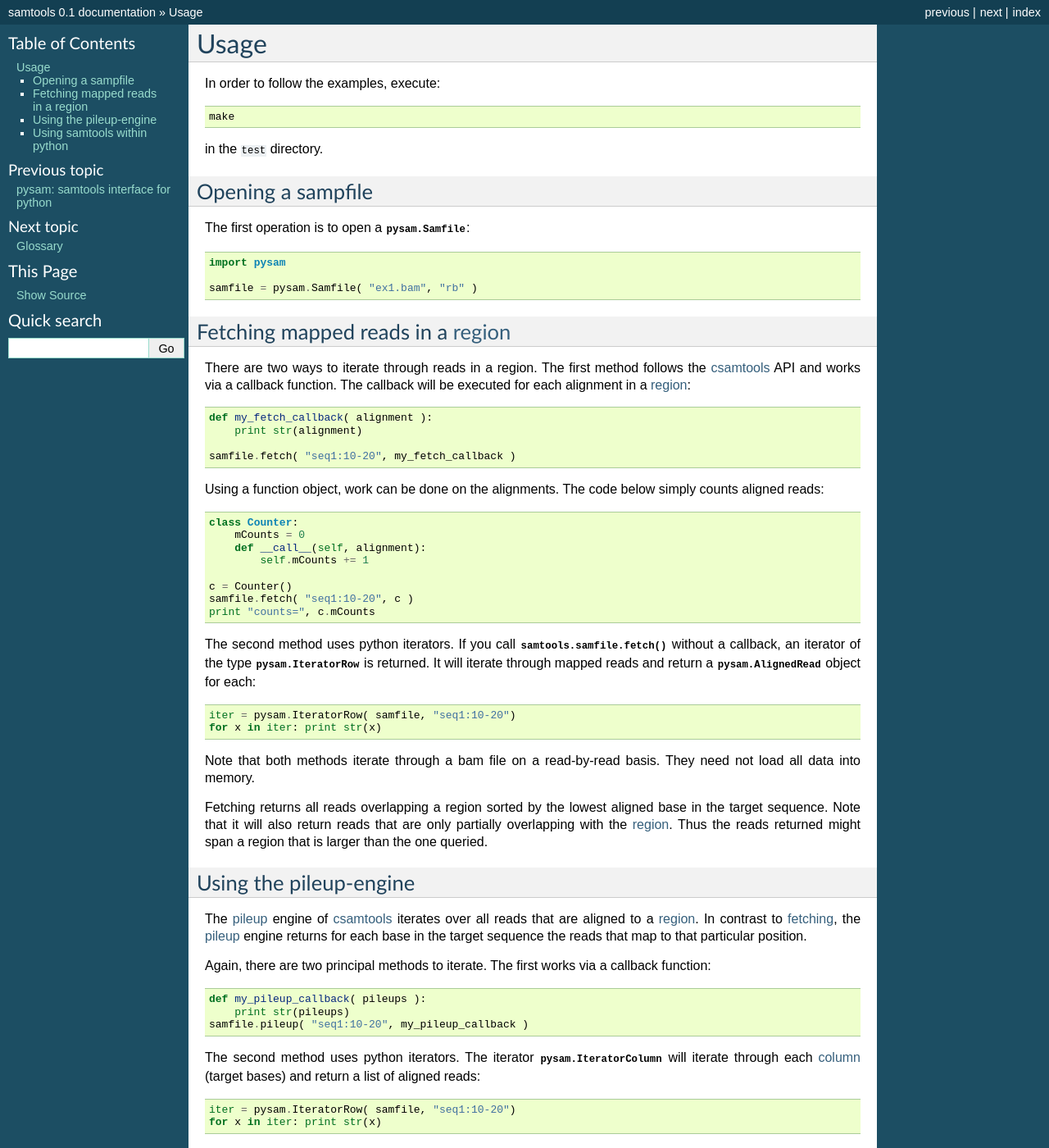
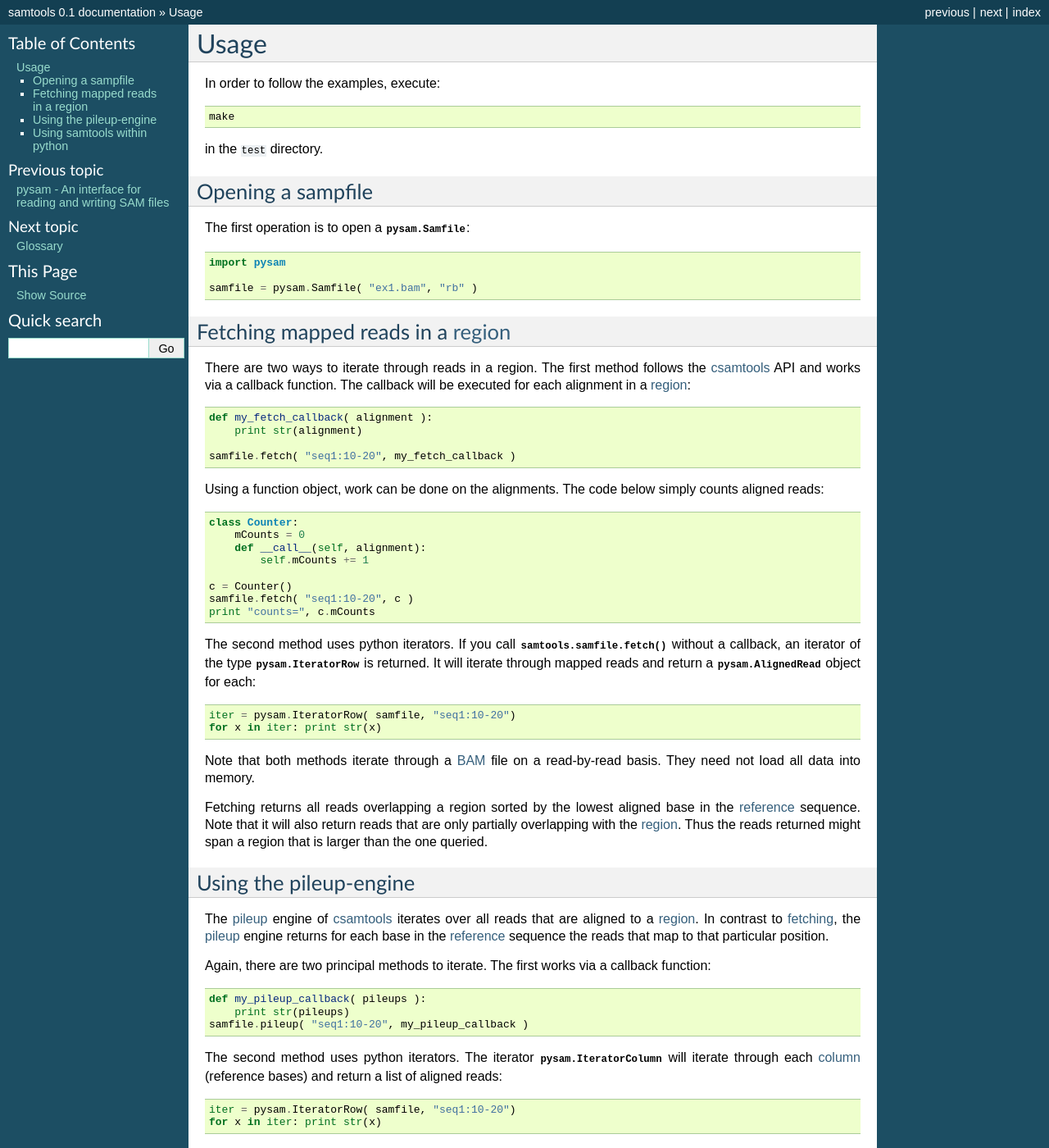
Before and after one commit to pysam-developers/pysam, a Sphinx documentation site: the page built from doc/usage.rst, in a window 1280 px wide and 1400 px high. Shown: the whole window at 82% size. Built offline with Sphinx 7.4.7, drawn with Linux system fonts in a browser that asks for light colours; pages that are not in the unit, such as notebooks, are missing from menus.

```diff
--- a/doc/contents.rst
+++ b/doc/contents.rst
@@ -8,7 +8,7 @@ pysam: samtools interface for python
 
 :Author: Andreas Heger, Tildon Grant Belgrad, Martin Goodson, Leo Goodstad
 :Date: |today|
-:Revision: $Id$
+:Version: |version|
 
 The *SAM/BAM* format is a way to store efficiently large numbers of alignments
 [Li2009]_, such as those routinely are created by next-generation sequencing
@@ -25,10 +25,11 @@ Contents
 .. toctree::
    :maxdepth: 2
 
+   api.rst
    usage.rst
    glossary.rst
-   api.rst
    developer.rst
+   release.rst
 
 Indices and tables
 ------------------
--- a/doc/glossary.rst
+++ b/doc/glossary.rst
@@ -15,7 +15,7 @@ Glossary
       A genomic region, stated relative to a reference sequence. Consists of reference name ('chr1'), start (100000), and end (200000). 0-based coordinates. Can be expressed as a string ('chr1:10000:20000')
 
    column
-      Reads that are aligned to a base in the :term:`target` sequence.
+      Reads that are aligned to a base in the :term:`reference` sequence.
 
    Reference
       The sequence that reads have been mapped onto. For example ``chr1``, ``contig123``.
@@ -30,7 +30,7 @@ Glossary
 
    sam file
        A file containing aligned reads. The :term:`sam file` can either
-       be a :term:`bam file` or a :term:`tam file`.
+       be a :term:`BAM` file or a :term:`TAM` file.
 
    pileup
       Pileup
--- a/doc/usage.rst
+++ b/doc/usage.rst
@@ -50,12 +52,12 @@ and return a :class:`pysam.AlignedRead` object for each::
    iter = pysam.IteratorRow( samfile, "seq1:10-20")
    for x in iter: print str(x)
 
-Note that both methods iterate through a :term:`bam file`
+Note that both methods iterate through a :term:`BAM` file
 on a read-by-read basis. They need not load all data into
 memory.
 
 Fetching returns all reads overlapping a region sorted
-by the lowest aligned base in the :term:`target` sequence.
+by the lowest aligned base in the :term:`reference` sequence.
 Note that it will also return reads that are only partially
 overlapping with the :term:`region`. Thus the reads returned
 might span a region that is larger than the one queried.
@@ -66,7 +68,7 @@ Using the pileup-engine
 The :term:`pileup` engine of :term:`csamtools` iterates
 over all reads that are aligned to a :term:`region`. In
 contrast to :term:`fetching`, the :term:`pileup` engine
-returns for each base in the target sequence the reads that
+returns for each base in the :term:`reference` sequence the reads that
 map to that particular position.
 
 Again, there are two principal methods to iterate.
@@ -78,7 +80,7 @@ The first works via a callback function::
 
 The second method uses python iterators. The iterator
 :class:`pysam.IteratorColumn` will iterate through each :term:`column`
-(target bases) and return a list of aligned reads::
+(reference bases) and return a list of aligned reads::
 
    iter = pysam.IteratorRow( samfile, "seq1:10-20")
    for x in iter: print str(x)
```
Also changed, not shown: other parts of doc/usage.rst (+2 -0 lines), doc/api.rst (+10 -3 lines), setup.py (+6 -16 lines), 2 other files.
